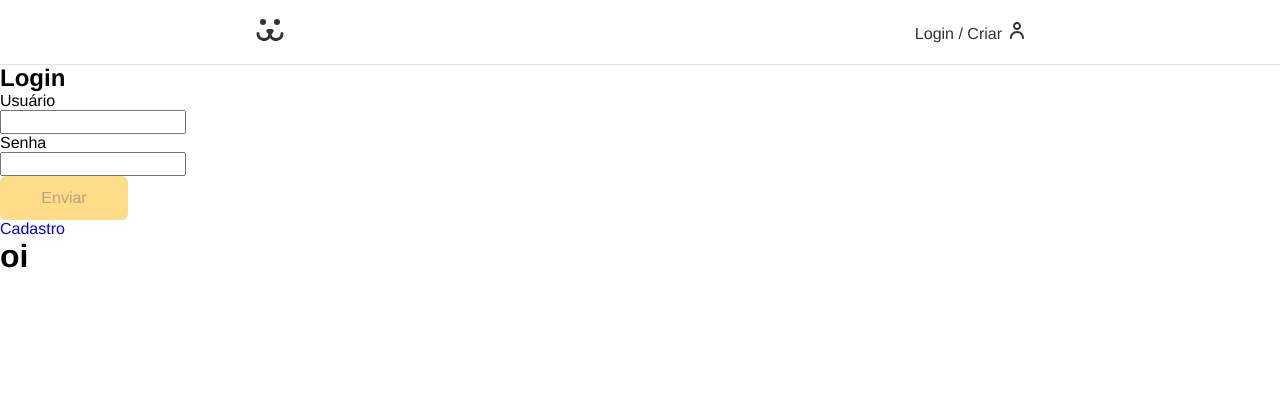
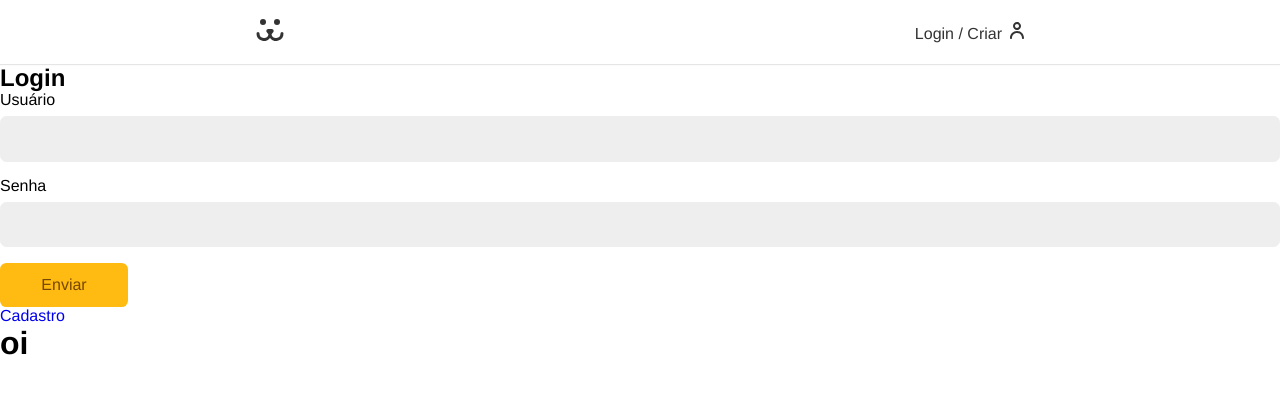
Before and after one commit to lucasgmelo/dogs, a React (Create React App) app: page /login in a window 1280 px wide. Shown: the top 394 px of the page. Built offline with nearby package versions, Linux system fonts and the light colour scheme.

Commit message:
feat(form): styled label

```diff
--- a/src/Components/Forms/Button/Button.js
+++ b/src/Components/Forms/Button/Button.js
@@ -6,7 +6,7 @@ import {
 
     const Button = ({childrens}) => {
 
-        const [isDisabled, setIsDisabled] = useState(true);
+        const [isDisabled, setIsDisabled] = useState(false);
 
     return (
         <div>
--- a/src/Components/Forms/Input/Input.js
+++ b/src/Components/Forms/Input/Input.js
@@ -1,13 +1,15 @@
 import React from 'react'
 import {
-
+    Wrapper,
+    Field,
+    Label,
 } from './InputStyles'
 
 const Input = ( {label, type, name} ) => {
-    return <div>
-        <label htmlFor={name}>{label}</label>
-         <input id={name} name={name} type={type} />
-        </div>
+    return <Wrapper>
+        <Label htmlFor={name}>{label}</Label>
+         <Field id={name} name={name} type={type} />
+        </Wrapper>
 }
 
 export default Input
--- a/src/Components/Forms/Input/InputStyles.js
+++ b/src/Components/Forms/Input/InputStyles.js
@@ -1,6 +1,46 @@
 import styled from 'styled-components';
 
+    const Wrapper = styled.div`
+        margin-bottom: 1rem;
+    `;
+
+    const Field = styled.input`
+        & {
+            border: 1px solid #eee;
+            display: block;
+            width: 100%;
+            font-size: 1rem;
+            padding: 0.8rem;
+            border-radius: 0.4rem;
+            background-color: #eee;
+            transition: .2s;
+        }
+
+        &:hover {
+            outline: none;
+            border-color: #fb1;
+            background-color: white;
+            box-shadow: 0 0 0 1px #fea;
+        }
+
+        &:focus {
+            outline: none;
+            border-color: #fb1;
+            background-color: white;
+            box-shadow: 0 0 0 1px #fea;
+        }
+    `;
+
+    const Label = styled.label`
+        display: block;
+        font-size: 1rem;
+        line-height: 1;
+        padding-bottom: 0.5rem;
+    `;
 
 export {
+    Wrapper,
+    Field,
+    Label,
 
 }
```
Also changed, not shown: 1 other file (tests, documents, lock files or other folders).
